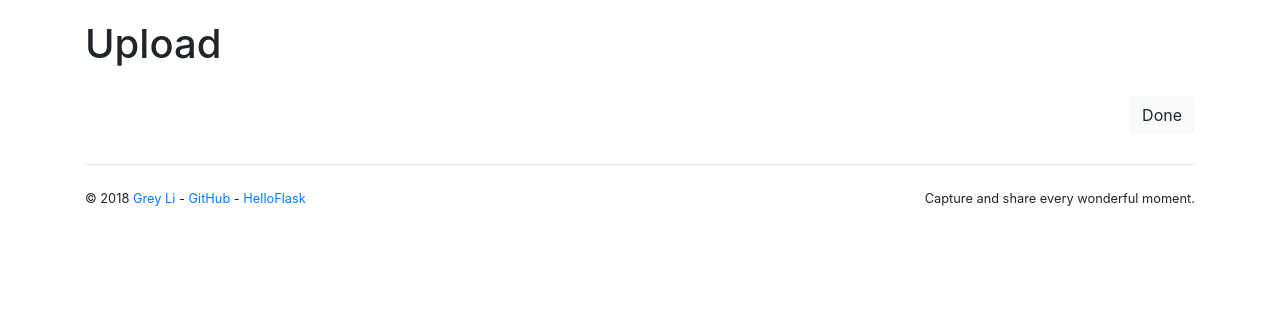
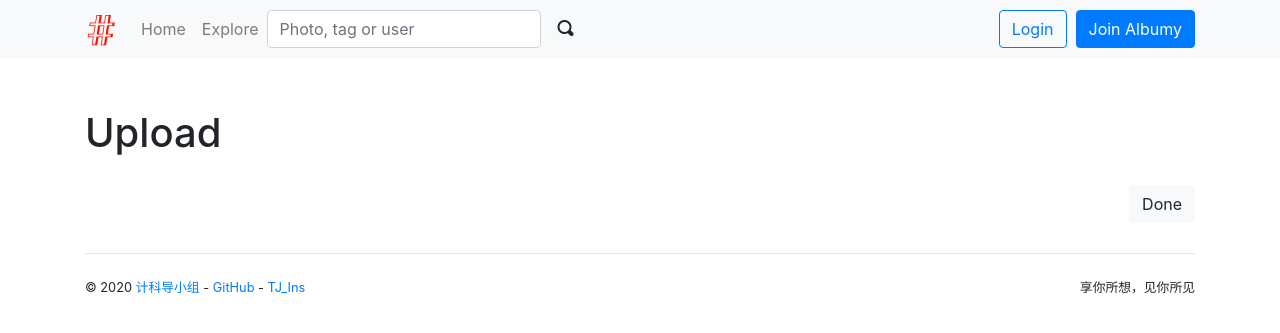
Before and after one commit to DinoMax00/SX-CS-Web, a Flask app: template TongJi-Web/TJ_Ins/templates/main/upload.html in a window 1280 px wide. Shown: the top 333 px of the page. Run offline with Flask 2, Linux system fonts and the light colour scheme; the template is opened without the code that fills it, so the values that code supplies are empty; some libraries are stand-ins or nearby versions.

Commit message:
手动合并了一部分胡哥的代码，现在可以访问/explore展示照片了

```diff
--- a/TongJi-Web/TJ_Ins/settings.py
+++ b/TongJi-Web/TJ_Ins/settings.py
@@ -31,6 +31,7 @@
     INS_MAIL_SUBJECT_PREFIX = '[TJ-Ins]'
     INS_UPLOAD_PATH = os.path.join(basedir, 'uploads')  # 图片存放路径
     INS_PHOTO_SIZE = {'small': 400, 'medium': 800}  # 两类图片大小 分别用于explore与主页
+    TJ_COMMENT_PER_PAGE = 15  # 图片详情页的最大评论数
     INS_PHOTO_SUFFIX = {INS_PHOTO_SIZE['small']: '_s',
                         INS_PHOTO_SIZE['medium']: '_m'}
     SECRET_KEY = os.getenv('SECRET_KEY', 'secret string')
--- a/TongJi-Web/TJ_Ins/templates/base.html
+++ b/TongJi-Web/TJ_Ins/templates/base.html
@@ -18,7 +18,47 @@
 
 <body>
 {% block navbar %}
+    <nav class="navbar navbar-expand-lg navbar-light bg-light">
+        <div class="container">
+            <a class="navbar-brand" href="{{ url_for('main.index') }}">
+                <img src="{{ url_for('static', filename='favicon.ico') }}" alt="Albumy">
+            </a>
+            <button class="navbar-toggler" type="button" data-toggle="collapse" data-target="#navbarColor01"
+                    aria-controls="navbarColor01" aria-expanded="false" aria-label="Toggle navigation">
+                <span class="navbar-toggler-icon"></span>
+            </button>
 
+            <div class="collapse navbar-collapse" id="navbarColor01">
+                <div class="navbar-nav mr-auto">
+                    {{ render_nav_item('main.index', 'Home') }}
+                    {{ render_nav_item('main.explore', 'Explore') }}
+                    <form class="form-inline my-2 my-lg-0" action="#">
+                        <input type="text" name="q" class="form-control mr-sm-1" placeholder="Photo, tag or user"
+                               required>
+                        <button class="btn btn-light my-2 my-sm-0" type="submit">
+                            <span class="oi oi-magnifying-glass"></span>
+                        </button>
+                    </form>
+                </div>
+                <div class="navbar-nav ml-auto">
+                {% if current_user.is_authenticated %}
+                    <a class="nav-item nav-link" href="#">
+                        <span class="oi oi-bell"></span>
+                        <span id="notification-badge"
+                              class="{% if notification_count == 0 %}hide{% endif %} badge badge-danger badge-notification"
+                              data-href="#">{{ notification_count }}</span>
+                    </a>
+                    <a class="nav-item nav-link" href="{{ url_for('main.upload') }}" title="Upload">
+                        <span class="oi oi-cloud-upload"></span>&nbsp;&nbsp;
+                    </a>
+                {% else %}
+                    <a class="btn btn-outline-primary" href="{{ url_for('auth.login') }}">Login</a>&nbsp;&nbsp;
+                    <a class="btn btn-primary" href="{{ url_for('auth.register') }}">Join Albumy</a>
+                {% endif %}
+                </div>
+            </div>
+        </div>
+    </nav>
 {% endblock %}
 
 <main>
@@ -33,14 +73,14 @@
         {% block footer %}
             <footer>
                 <p class="float-left">
-                    <small>&copy; 2018
-                        <a href="http://greyli.com" title="Written by Grey Li">Grey Li</a> -
-                        <a href="https://github.com/greyli/albumy" title="Fork me on GitHub">GitHub</a> -
-                        <a href="http://helloflask.com" title="A HelloFlask project">HelloFlask</a>
+                    <small>&copy; 2020
+                        <a href="http://greyli.com" title="Written by Grey Li">计科导小组</a> -
+                        <a href="https://github.com/DinoMax00/SX-CS-Web" title="Fork me on GitHub">GitHub</a> -
+                        <a href="#" title="A TJ_Ins project">TJ_Ins</a>
                     </small>
                 </p>
                 <p class="float-right">
-                    <small>Capture and share every wonderful moment.</small>
+                    <small>享你所想，见你所见</small>
                 </p>
             </footer>
         {% endblock %}
--- a/TongJi-Web/TJ_Ins/templates/main/upload.html
+++ b/TongJi-Web/TJ_Ins/templates/main/upload.html
@@ -15,7 +15,7 @@
     <div class="row">
         <div class="col-md-12">
             {{ dropzone.create(action='main.upload') }}
-            <a class="btn btn-light float-right" href="{{ url_for('main.index')}}">
+            <a class="btn btn-light float-right" href="{{ url_for('main.explore')}}">
                 Done
             </a>
         </div>
```
Also changed, not shown: TongJi-Web/TJ_Ins/blueprints/main.py (+32 -2 lines), TongJi-Web/TJ_Ins/forms/main.py (+22 -0 lines), TongJi-Web/TJ_Ins/models.py (+65 -5 lines), TongJi-Web/TJ_Ins/utils.py (+9 -0 lines), TongJi-Web/data-dev.db.
